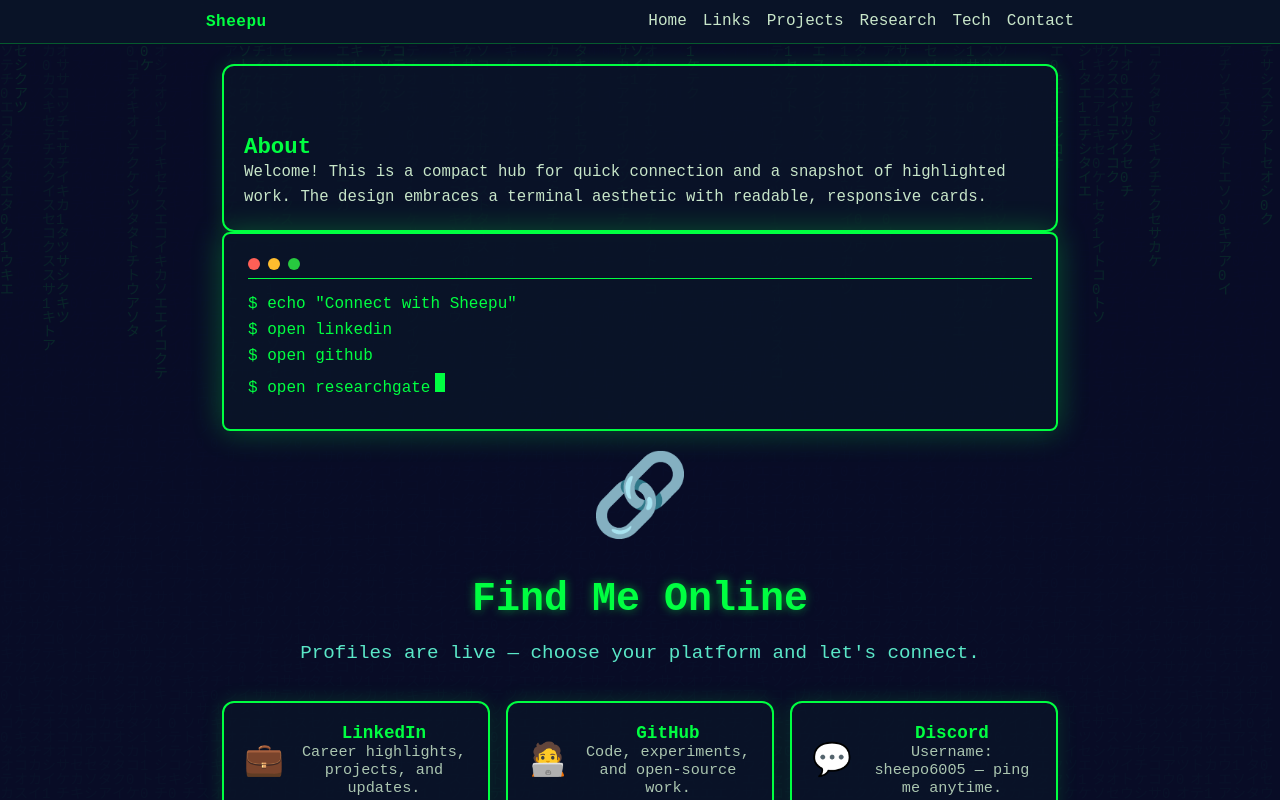
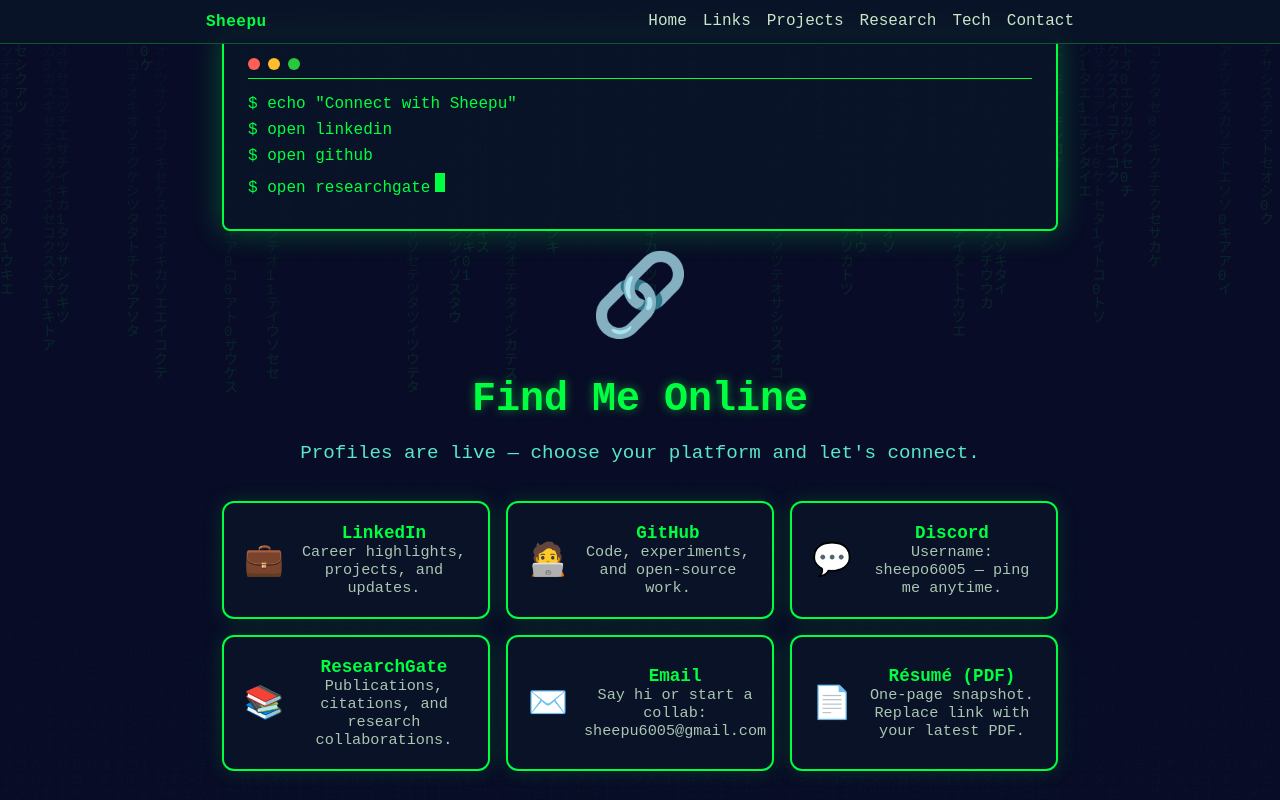
Before and after one commit to mh-sheepu/mh-sheepu.github.io, a plain HTML site: page index.html in a window 1280 px wide. Shown: the top 800 px of the page. Drawn offline with Linux system fonts and the light colour scheme.

Commit message:
Remove About section from home page

```diff
--- a/index.html
+++ b/index.html
@@ -509,12 +509,6 @@
     <canvas class="matrix-bg" id="matrix"></canvas>
 
     <div class="container">
-        <div class="about" id="about">
-            <div class="section-title">About</div>
-            <p>
-                Welcome! This is a compact hub for quick connection and a snapshot of highlighted work. The design embraces a terminal aesthetic with readable, responsive cards.
-            </p>
-        </div>
         <div class="terminal">
             <div class="terminal-header">
                 <div class="terminal-btn btn-red"></div>
```
